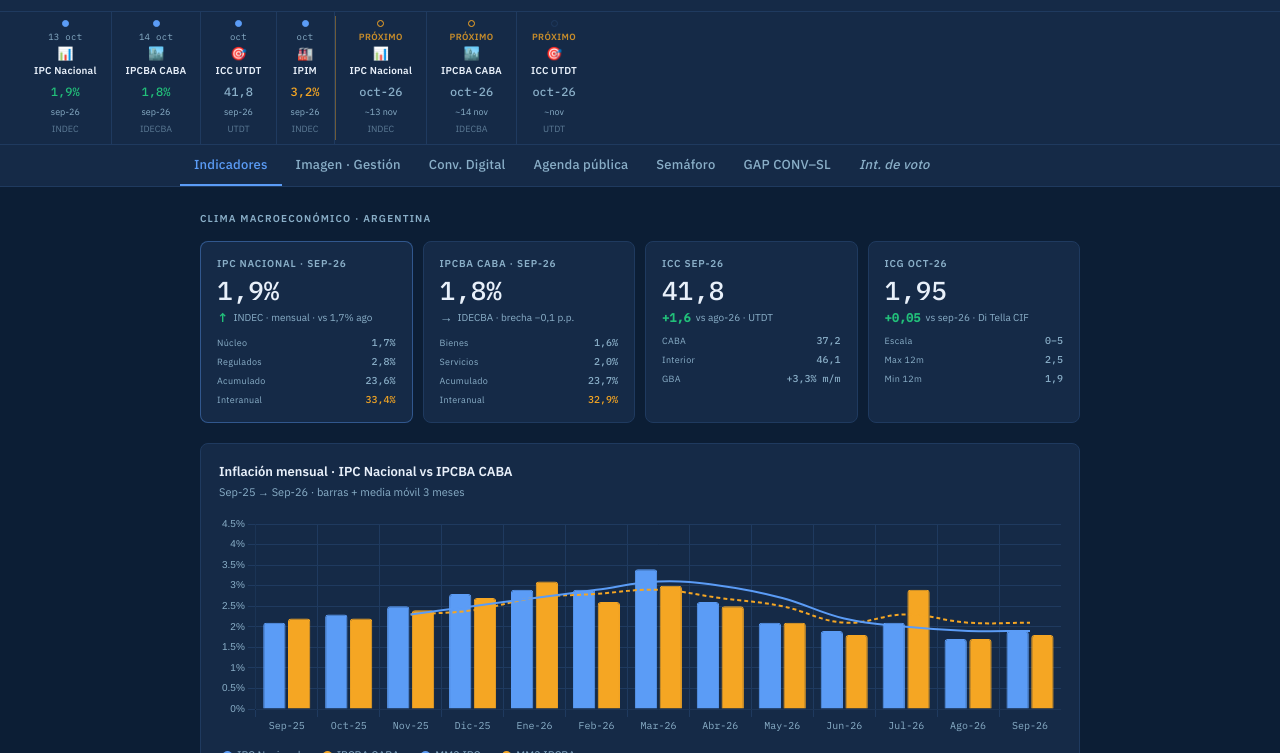
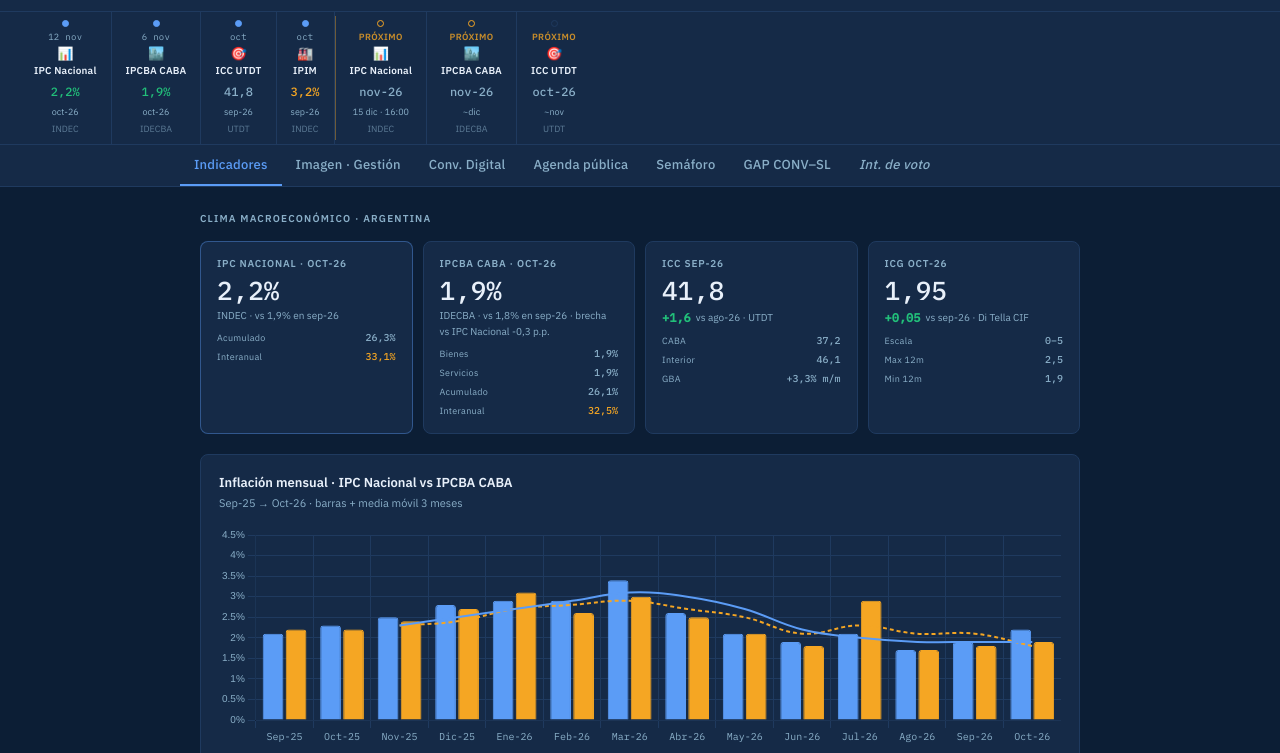
Before and after one commit to IvannaVT/monitor-ar, a plain HTML site: page monitor_ar.html in a window 1280 px wide. Shown: the part 41-794 px from the top of the page. Drawn offline with nearby package versions, Linux system fonts and the light colour scheme.

Commit message:
Usa la serie de inflación del Radar también en Monitor AR

```diff
--- a/monitor_ar.html
+++ b/monitor_ar.html
@@ -158,6 +158,7 @@ footer a{color:var(--accent)}
 .timeline-strip::-webkit-scrollbar{display:none}
 .tl-inner{display:flex;align-items:stretch;gap:0;min-width:max-content;padding:0 20px}
 .tl-item{display:flex;flex-direction:column;align-items:center;gap:3px;padding:8px 14px;position:relative;border-right:1px solid var(--border);cursor:default;flex-shrink:0}
+.tl-item[hidden]{display:none}
 .tl-item:last-child{border-right:none}
 .tl-item.published .tl-dot{background:var(--accent)}
 .tl-item.upcoming .tl-dot{background:transparent;border-color:var(--border)}
@@ -222,22 +223,22 @@ footer a{color:var(--accent)}
 <div class="timeline-strip" title="Últimos datos publicados y próximas fechas">
   <div class="tl-inner">
     <!-- publicados -->
-    <div class="tl-item published">
+    <div class="tl-item published" id="tlNacionPublicado" hidden>
       <div class="tl-dot"></div>
-      <div class="tl-date">13 oct</div>
+      <div class="tl-date"></div>
       <div class="tl-icon">📊</div>
       <div class="tl-name">IPC Nacional</div>
-      <div class="tl-val pos">1,9%</div>
-      <div class="tl-period">sep-26</div>
+      <div class="tl-val pos"></div>
+      <div class="tl-period"></div>
       <div class="tl-src">INDEC</div>
     </div>
-    <div class="tl-item published">
+    <div class="tl-item published" id="tlCabaPublicado" hidden>
       <div class="tl-dot"></div>
-      <div class="tl-date">14 oct</div>
+      <div class="tl-date"></div>
       <div class="tl-icon">🏙️</div>
       <div class="tl-name">IPCBA CABA</div>
-      <div class="tl-val pos">1,8%</div>
-      <div class="tl-period">sep-26</div>
+      <div class="tl-val pos"></div>
+      <div class="tl-period"></div>
       <div class="tl-src">IDECBA</div>
     </div>
     <div class="tl-item published">
@@ -261,22 +262,22 @@ footer a{color:var(--accent)}
     <!-- divisor próximos -->
     <div class="tl-divider"></div>
     <!-- próximos -->
-    <div class="tl-item soon">
+    <div class="tl-item soon" id="tlNacionProximo" hidden>
       <div class="tl-dot"></div>
       <div class="tl-upcoming-lbl">próximo</div>
       <div class="tl-icon">📊</div>
       <div class="tl-name">IPC Nacional</div>
-      <div class="tl-val neu">oct-26</div>
-      <div class="tl-period">~13 nov</div>
+      <div class="tl-val neu"></div>
+      <div class="tl-period"></div>
       <div class="tl-src">INDEC</div>
     </div>
-    <div class="tl-item soon">
+    <div class="tl-item soon" id="tlCabaProximo" hidden>
       <div class="tl-dot"></div>
       <div class="tl-upcoming-lbl">próximo</div>
       <div class="tl-icon">🏙️</div>
       <div class="tl-name">IPCBA CABA</div>
-      <div class="tl-val neu">oct-26</div>
-      <div class="tl-period">~14 nov</div>
+      <div class="tl-val neu"></div>
+      <div class="tl-period"></div>
       <div class="tl-src">IDECBA</div>
     </div>
     <div class="tl-item upcoming">
@@ -310,27 +311,25 @@ footer a{color:var(--accent)}
   <p class="sec">Clima macroeconómico · Argentina</p>
   <div class="kpi-grid" style="grid-template-columns:repeat(auto-fit,minmax(180px,1fr))">
     <!-- IPC Nacional -->
-    <div class="kpi highlight">
-      <div class="kpi-label">IPC Nacional · sep-26</div>
-      <div class="kpi-num">1,9%</div>
-      <div class="kpi-meta"><span class="arrow up">↑</span><span class="kpi-sub">INDEC · mensual · vs 1,7% ago</span></div>
+    <div class="kpi highlight" id="ipcNacional">
+      <div class="kpi-label">IPC Nacional</div>
+      <div class="kpi-num">—</div>
+      <div class="kpi-meta"><span class="kpi-sub"></span></div>
       <div class="kpi-subs">
-        <div class="kpi-sub-row"><span class="kpi-sub-lbl">Núcleo</span><span class="kpi-sub-val">1,7%</span></div>
-        <div class="kpi-sub-row"><span class="kpi-sub-lbl">Regulados</span><span class="kpi-sub-val">2,8%</span></div>
-        <div class="kpi-sub-row"><span class="kpi-sub-lbl">Acumulado</span><span class="kpi-sub-val">23,6%</span></div>
-        <div class="kpi-sub-row"><span class="kpi-sub-lbl">Interanual</span><span class="kpi-sub-val ia">33,4%</span></div>
+        <div class="kpi-sub-row"><span class="kpi-sub-lbl">Acumulado</span><span class="kpi-sub-val">—</span></div>
+        <div class="kpi-sub-row"><span class="kpi-sub-lbl">Interanual</span><span class="kpi-sub-val ia">—</span></div>
       </div>
     </div>
     <!-- IPCBA CABA -->
-    <div class="kpi">
-      <div class="kpi-label">IPCBA CABA · sep-26</div>
-      <div class="kpi-num">1,8%</div>
-      <div class="kpi-meta"><span class="arrow flat">→</span><span class="kpi-sub">IDECBA · brecha −0,1 p.p.</span></div>
+    <div class="kpi" id="ipcCaba">
+      <div class="kpi-label">IPCBA CABA</div>
+      <div class="kpi-num">—</div>
+      <div class="kpi-meta"><span class="kpi-sub"></span></div>
       <div class="kpi-subs">
-        <div class="kpi-sub-row"><span class="kpi-sub-lbl">Bienes</span><span class="kpi-sub-val">1,6%</span></div>
-        <div class="kpi-sub-row"><span class="kpi-sub-lbl">Servicios</span><span class="kpi-sub-val">2,0%</span></div>
-        <div class="kpi-sub-row"><span class="kpi-sub-lbl">Acumulado</span><span class="kpi-sub-val">23,7%</span></div>
-        <div class="kpi-sub-row"><span class="kpi-sub-lbl">Interanual</span><span class="kpi-sub-val ia">32,9%</span></div>
+        <div class="kpi-sub-row"><span class="kpi-sub-lbl">Bienes</span><span class="kpi-sub-val">—</span></div>
+        <div class="kpi-sub-row"><span class="kpi-sub-lbl">Servicios</span><span class="kpi-sub-val">—</span></div>
+        <div class="kpi-sub-row"><span class="kpi-sub-lbl">Acumulado</span><span class="kpi-sub-val">—</span></div>
+        <div class="kpi-sub-row"><span class="kpi-sub-lbl">Interanual</span><span class="kpi-sub-val ia">—</span></div>
       </div>
     </div>
     <!-- ICC -->
@@ -358,24 +357,24 @@ footer a{color:var(--accent)}
   </div>
   <div class="chart-wrap">
     <div class="chart-head">
-      <div><h3>Inflación mensual · IPC Nacional vs IPCBA CABA</h3><p>Sep-25 → Sep-26 · barras + media móvil 3 meses</p></div>
+      <div><h3>Inflación mensual · IPC Nacional vs IPCBA CABA</h3><p><span id="rangoInflacion"></span> · barras + media móvil 3 meses</p></div>
     </div>
     <div class="chart-box med"><canvas id="chartInflComp"></canvas></div>
     <div class="legend" id="legendInflComp"></div>
-    <p class="source">IPC INDEC: sep-25→sep-26 (1,9% sep · acum. 23,6% · i.a. 33,4%) · IPCBA IDECBA/GCBA · MM3: media móvil 3 meses</p>
+    <p class="source">IPC Nacional: INDEC · IPCBA: IDECBA · MM3: media móvil 3 meses</p>
   </div>
   <div style="display:grid;grid-template-columns:1fr 1fr;gap:20px">
     <div class="chart-wrap" style="margin:0">
-      <div class="chart-head"><div><h3>IPC Nacional · acum. e interanual</h3><p>Ene-26 → Sep-26 · acum. barra izq. · i.a. línea der.</p></div></div>
+      <div class="chart-head"><div><h3>IPC Nacional · acum. e interanual</h3><p><span id="rangoInflacionNacion"></span> · acum. barra izq. · i.a. línea der.</p></div></div>
       <div class="chart-box"><canvas id="chartInflNacAcumIA"></canvas></div>
       <div class="legend" id="legendInflNacAcumIA"></div>
-      <p class="source">Acum. ene-sep 2026: 23,6% · Interanual sep-26: 33,4% · INDEC</p>
+      <p class="source">Fuente: INDEC</p>
     </div>
     <div class="chart-wrap" style="margin:0">
-      <div class="chart-head"><div><h3>IPCBA CABA · acum. e interanual</h3><p>Ene-26 → Sep-26 · acum. barra izq. · i.a. línea der.</p></div></div>
+      <div class="chart-head"><div><h3>IPCBA CABA · acum. e interanual</h3><p><span id="rangoInflacionCaba"></span> · acum. barra izq. · i.a. línea der.</p></div></div>
       <div class="chart-box"><canvas id="chartInflCabaAcumIA"></canvas></div>
       <div class="legend" id="legendInflCabaAcumIA"></div>
-      <p class="source">Acum. ene-sep 2026: 23,7% · Interanual sep-26: 32,9% · IDECBA · Serie completa 2026</p>
+      <p class="source">Fuente: IDECBA</p>
     </div>
   </div>
   <div class="chart-wrap">
@@ -1410,8 +1409,7 @@ function toggleDataset(chartId,idx){
   if(items[idx]) items[idx].classList.toggle('muted',!hidden);
 }
 
-/* ── DATA — cargado desde data/indicadores.json ─ */
-// Variables asignadas por fetch; no editar aquí — editar data/indicadores.json
+/* ── DATA — inflación desde radar_data.json; demás indicadores desde indicadores.json ─ */
 
 /* ── CHART HELPERS ──────────────────────────── */
 function baseOpts(){
@@ -1578,7 +1576,7 @@ function initTab(tab){
           plugins:{legend:{display:false},tooltip:{callbacks:{label:c=>c.dataset.label+': '+(c.parsed.y!==null?c.parsed.y.toFixed(1):'—')+'%'}}},
           scales:{
             x:{ticks:{font:{family:"'IBM Plex Mono',monospace",size:10},color:tok('--fg-dim')},grid:{color:tok('--border')}},
-            y:{min:0,max:4.5,ticks:{font:{size:10},color:tok('--fg-dim'),callback:v=>v+'%'},grid:{color:tok('--border')}}
+            y:{suggestedMin:0,suggestedMax:4.5,ticks:{font:{size:10},color:tok('--fg-dim'),callback:v=>v+'%'},grid:{color:tok('--border')}}
           }
         }
       });
@@ -1611,10 +1609,10 @@ function initTab(tab){
             }}}},
             scales:{
               x:{ticks:{font:{family:"'IBM Plex Mono',monospace",size:10},color:tok('--fg-dim')},grid:{color:tok('--border')}},
-              yA:{position:'left',min:0,max:28,
+              yA:{position:'left',suggestedMin:0,suggestedMax:28,
                   title:{display:true,text:'Acum. %',color:tok(acumColor.replace('var(','').replace(')','').replace('--','')?'--fg-dim':'--fg-dim'),font:{size:10}},
                   ticks:{font:{size:10},color:tok('--fg-dim'),callback:v=>v+'%'},grid:{color:tok('--border')}},
-              yI:{position:'right',min:29,max:38,
+              yI:{position:'right',suggestedMin:29,suggestedMax:38,
                   title:{display:true,text:'Interan. %',color:cv(iaColor),font:{size:10}},
                   ticks:{font:{size:10},color:tok('--fg-dim'),callback:v=>v+'%'},grid:{drawOnChartArea:false}}
             }
@@ -1844,17 +1842,86 @@ function initTab(tab){
 }
 
 /* ── CARGA DE DATOS + INIT ──────────────────── */
-fetch('./data/indicadores.json')
-  .then(r=>{ if(!r.ok)throw new Error(r.status); return r.json(); })
-  .then(d=>{
-    // Asigna todas las variables al scope global
-    Object.assign(window, d);
-    // Tablas estáticas
+const seriesInflacion = [
+  'MINFL', 'IPC_FULL', 'IPCBA_FULL', 'MIPCACUM', 'IPC_ACUM', 'IPC_IA_9',
+  'IPCBA_ACUM_9', 'IPCBA_IA_9', 'TIPCBA_MES', 'TIPCBA_VAR', 'TIPCBA_IA',
+  'TIPCBA_ACUM', 'TIPCBA_BIENES', 'TIPCBA_SERV', 'TIPCBA_ESTAC', 'TIPCBA_REG'
+];
+const formatoInflacion = new Intl.NumberFormat('es-AR', {minimumFractionDigits: 1, maximumFractionDigits: 1});
+const porcentajeInflacion = valor => Number.isFinite(valor) ? formatoInflacion.format(valor) + '%' : '—';
+
+function renderResumenInflacion(datos) {
+  const tarjetas = [
+    {id: 'ipcNacional', linea: 'Nacion', nombre: 'IPC Nacional', mensual: IPC_FULL,
+      detalle: [], cortes: [IPC_ACUM, IPC_IA_9], fuente: 'INDEC'},
+    {id: 'ipcCaba', linea: 'Caba', nombre: 'IPCBA CABA', mensual: IPCBA_FULL,
+      detalle: [TIPCBA_BIENES, TIPCBA_SERV], cortes: [IPCBA_ACUM_9, IPCBA_IA_9], fuente: 'IDECBA'}
+  ];
+  for (const tarjeta of tarjetas) {
+    const ultimo = tarjeta.mensual.findLastIndex(Number.isFinite);
+    const periodo = MINFL[ultimo];
+    const actual = tarjeta.mensual[ultimo];
+    const anterior = tarjeta.mensual[ultimo - 1];
+    const corte = MIPCACUM.indexOf(periodo);
+    const detalle = TIPCBA_MES.indexOf(periodo);
+    const ficha = document.getElementById(tarjeta.id);
+    ficha.querySelector('.kpi-label').textContent = [tarjeta.nombre, periodo?.toLowerCase()].filter(Boolean).join(' · ');
+    ficha.querySelector('.kpi-num').textContent = porcentajeInflacion(actual);
+    const contexto = [tarjeta.fuente];
+    if (Number.isFinite(anterior)) contexto.push('vs ' + porcentajeInflacion(anterior) + ' en ' + MINFL[ultimo - 1].toLowerCase());
+    if (tarjeta.id === 'ipcCaba' && Number.isFinite(actual) && Number.isFinite(IPC_FULL[ultimo])) {
+      const brecha = actual - IPC_FULL[ultimo];
+      contexto.push('brecha vs IPC Nacional ' + (brecha > 0 ? '+' : '') + formatoInflacion.format(brecha) + ' p.p.');
+    }
+    ficha.querySelector('.kpi-sub').textContent = contexto.join(' · ');
+    const valores = [...tarjeta.detalle.map(serie => serie[detalle]), ...tarjeta.cortes.map(serie => serie[corte])];
+    ficha.querySelectorAll('.kpi-sub-val').forEach((campo, i) => {
+      campo.textContent = porcentajeInflacion(valores[i]);
+    });
+    const publicado = datos.ENCABEZADO?.publicados.find(item => item.nombre === tarjeta.nombre);
+    const proximo = datos.ENCABEZADO?.proximos.find(item => item.nombre === tarjeta.nombre);
+    for (const [sufijo, item] of [['Publicado', publicado], ['Proximo', proximo]]) {
+      if (!item) continue;
+      const nodo = document.getElementById('tl' + tarjeta.linea + sufijo);
+      const esPublicado = sufijo === 'Publicado';
+      if (esPublicado) nodo.querySelector('.tl-date').textContent = item.fecha;
+      nodo.querySelector('.tl-val').textContent = esPublicado ? porcentajeInflacion(item.valor) : item.periodo;
+      nodo.querySelector('.tl-period').textContent = esPublicado ? item.periodo : item.fecha;
+      nodo.title = item.metodo || '';
+      nodo.hidden = false;
+    }
+  }
+
+  const rango = meses => meses.length ? meses[0] + ' → ' + meses.at(-1) : '';
+  document.getElementById('rangoInflacion').textContent = rango(MINFL);
+  document.getElementById('rangoInflacionNacion').textContent = rango(MIPCACUM);
+  document.getElementById('rangoInflacionCaba').textContent = rango(MIPCACUM);
+}
+
+async function cargarDatos(ruta, opciones) {
+  const respuesta = await fetch(ruta, opciones);
+  if (!respuesta.ok) throw new Error(ruta + ' (' + respuesta.status + ')');
+  return respuesta.json();
+}
+
+Promise.all([cargarDatos('./data/indicadores.json'), cargarDatos('./data/radar_data.json', {cache: 'no-store'})])
+  .then(([indicadores, radar]) => {
+    const inflacion = Object.fromEntries(seriesInflacion.map(nombre => {
+      if (!Array.isArray(radar[nombre])) throw new Error('Falta la serie ' + nombre);
+      return [nombre, radar[nombre]];
+    }));
+    Object.assign(window, indicadores, inflacion);
+    renderResumenInflacion(radar);
     renderTablaVoto(); renderTablaTEM(); renderSLSerie(); renderSLRows();
-    // Primer tab
     initTab('indicadores');
   })
-  .catch(err=>console.error('Error cargando indicadores.json:', err));
+  .catch(err => {
+    console.error('Error cargando Monitor AR:', err);
+    const aviso = document.createElement('p');
+    aviso.className = 'notice';
+    aviso.textContent = 'No se pudieron cargar los datos de Monitor AR.';
+    document.querySelector('.main-content').prepend(aviso);
+  });
 </script>
 
 </body></html>
```
